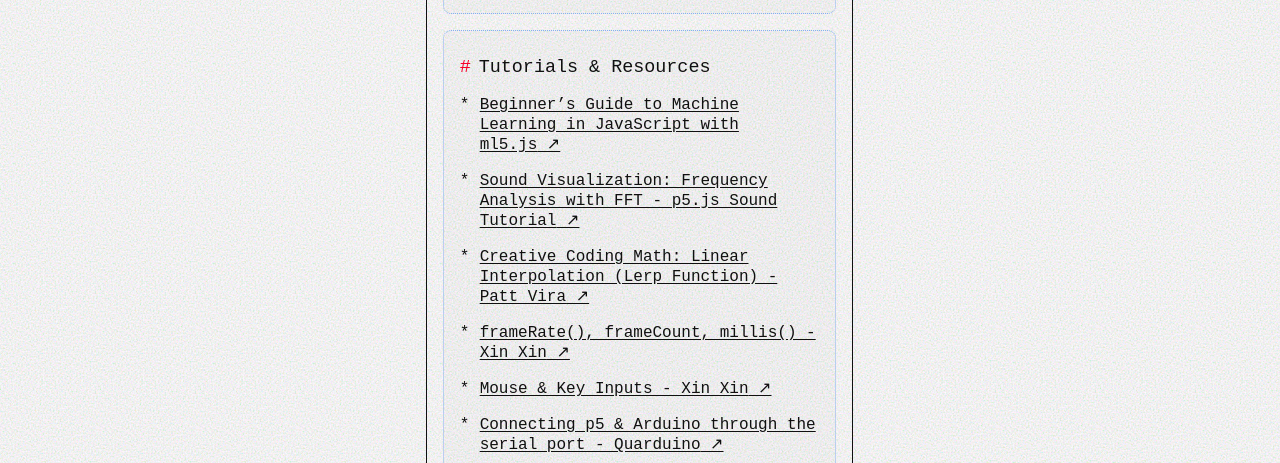
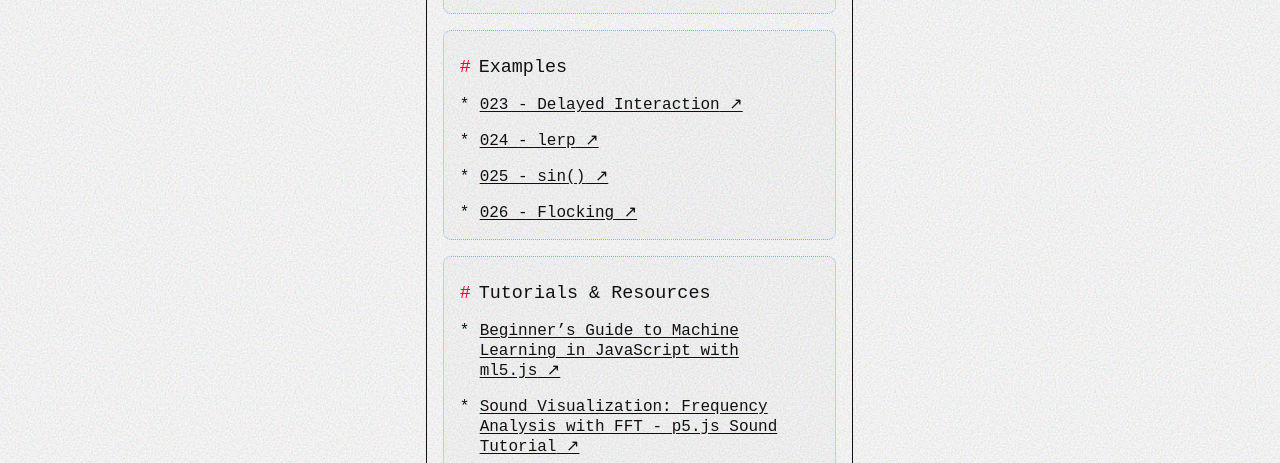
Before and after one commit to munusshih/tech-a-2025, an Astro site: page /week-12 in a window 1280 px wide. Shown: the part 1518-1981 px from the top of the page. Built offline with nearby package versions, Linux system fonts and the light colour scheme; Astro itself is replaced by a stand-in of ours; some packages are replaced by stand-ins of ours; a web font is replaced by a local one.

Commit message:
Update week-12.md

```diff
--- a/src/content/weeks/week-12.md
+++ b/src/content/weeks/week-12.md
@@ -44,6 +44,13 @@
   This is the continuing process of our [project 3: Community Protocol](https://tech-a.designfuture.space/#module-3:-cybernetics-of-live-input). We will continue to refine and develop this project over the next few weeks. The full description is [here](https://tech-a.designfuture.space/#module-3:-cybernetics-of-live-input).
   <br/><br/>
 
+## Examples
+
+- [023 - Delayed Interaction](https://editor.p5js.org/munusshih/sketches/Zn2RIC3p5)
+- [024 - lerp](https://editor.p5js.org/munusshih/sketches/qTL1TdbgL)
+- [025 - sin()](https://editor.p5js.org/munusshih/sketches/SmzwIX4Xz)
+- [026 - Flocking](https://editor.p5js.org/munusshih/sketches/qGVdKZ39L)
+
 ## Tutorials & Resources
 
 - [Beginner's Guide to Machine Learning in JavaScript with ml5.js](https://www.youtube.com/watch?v=26uABexmOX4&list=PLRqwX-V7Uu6YPSwT06y_AEYTqIwbeam3y)
```
